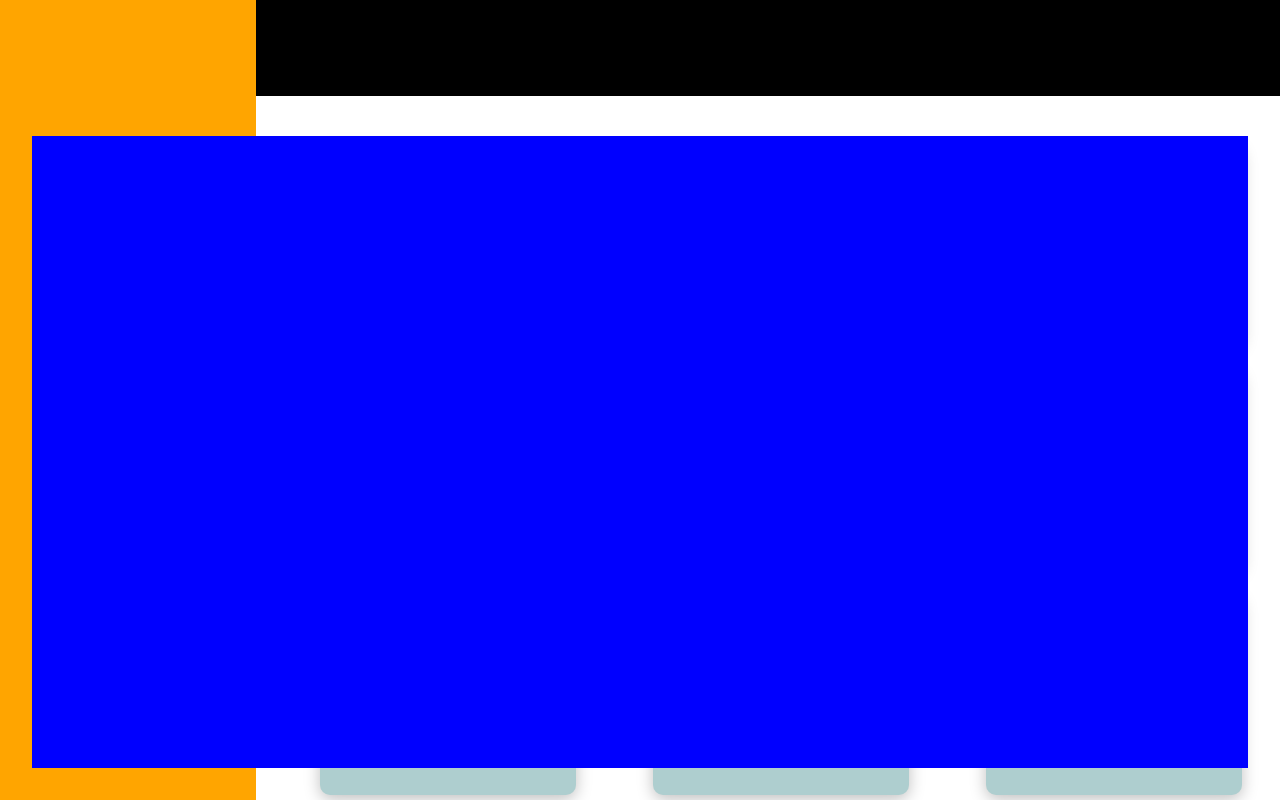
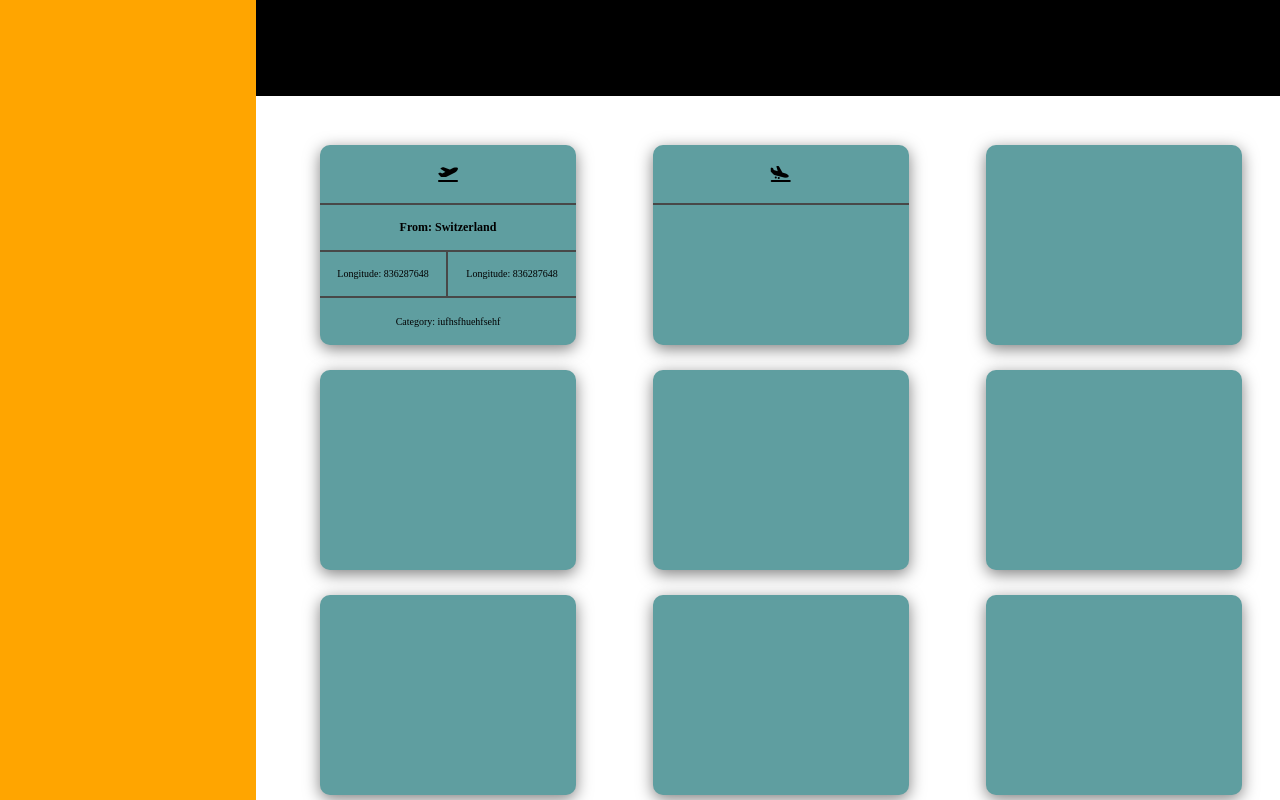
Before and after one commit to sechaba-mache/Flight-tracker, a website built with Vite: page index.html in a window 1280 px wide. Shown: the top 800 px of the page. Built offline with nearby package versions, Linux system fonts and the light colour scheme.

Commit message:
fix: :bug: Map responsiveness on bigger screens fix
Adjust map to not make it overlay sidebar as screen size increases

```diff
--- a/style.scss
+++ b/style.scss
@@ -30,7 +30,7 @@ html {
     flex-wrap: wrap;
     align-content: flex-start;
     justify-content: space-around;
-    opacity: 0.5;
+    opacity: 1;
 
     .box {
       display: grid;
@@ -94,6 +94,7 @@ html {
   }
 
   .grid {
+
     position: absolute;
     margin-top: 17vh;
     display: grid;
@@ -103,6 +104,7 @@ html {
     grid-template-rows: 1fr 2rem;
 
     .map {
+      display: none;
       opacity: 1;
       grid-area: 1 / 2 / 2 /3;
       background-color: blue;
@@ -132,6 +134,11 @@ html {
     }
   }
 
+  .grid {
+    width: 80vw;
+    margin-left: 20vw;
+  }
+
 }
 
 @media  screen and (min-width: 1024px) {
```
